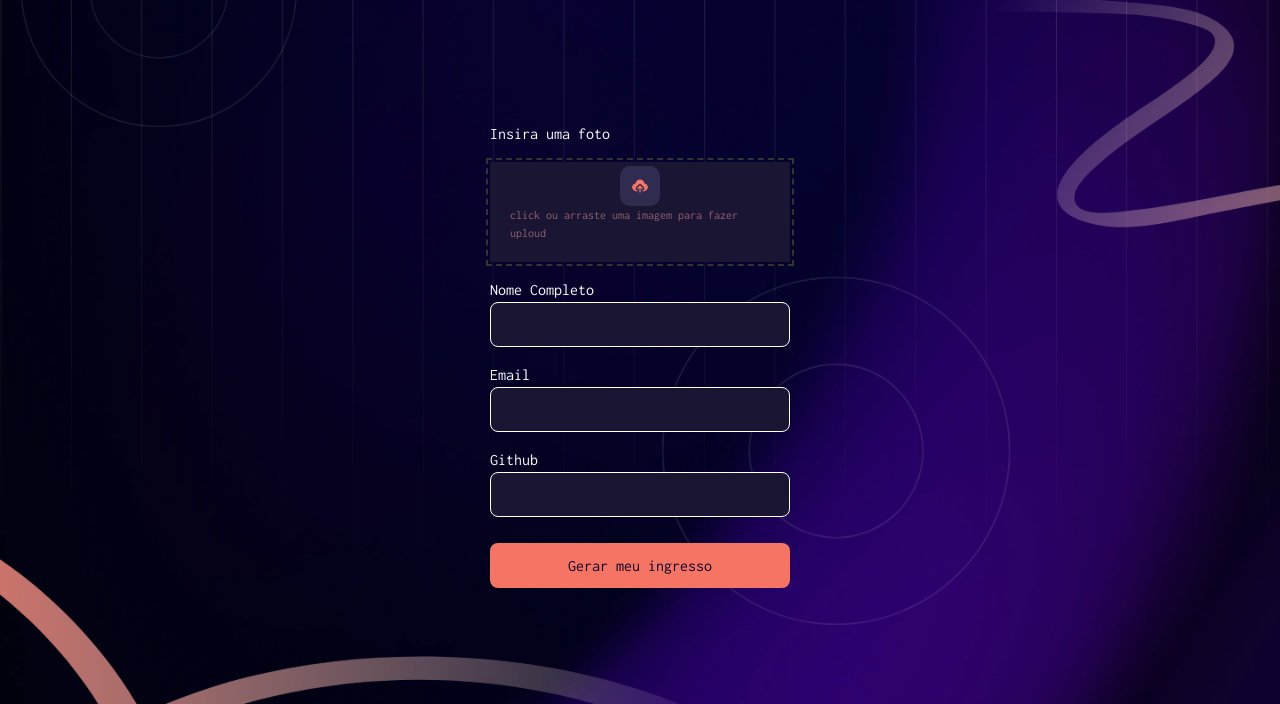
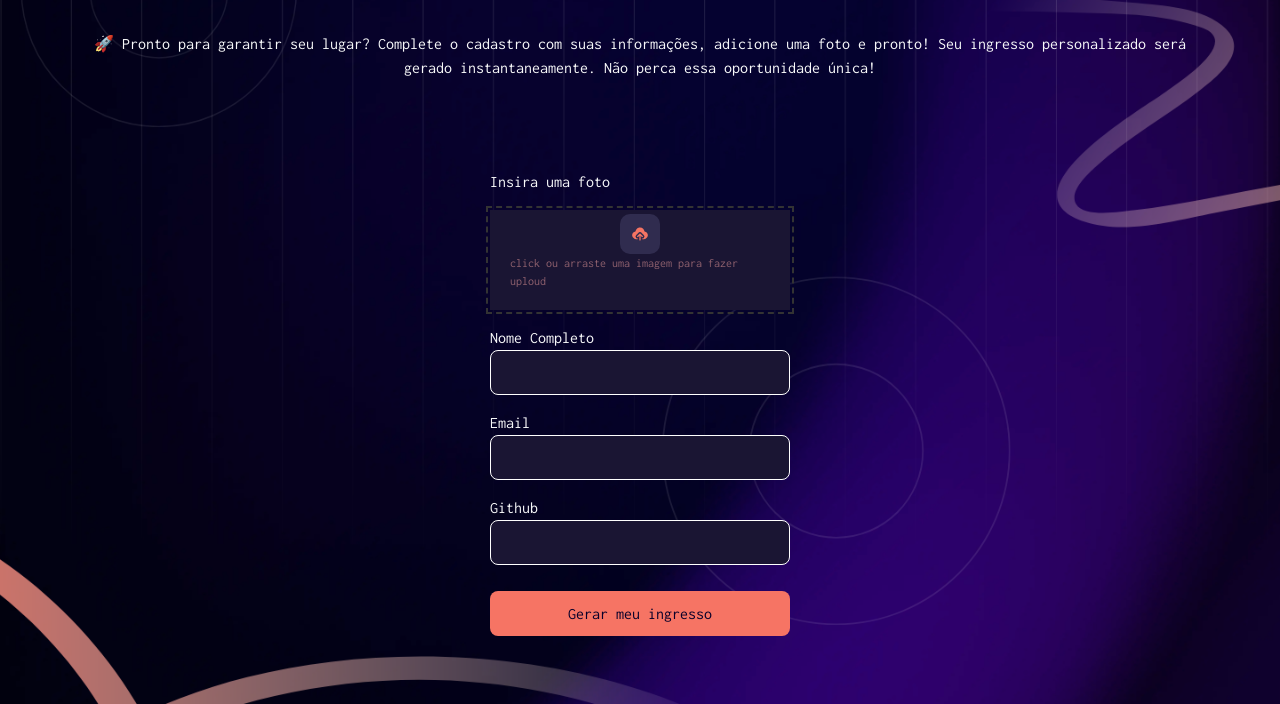
Before and after one commit to JacobSassapa/Geradordeingressos, a plain HTML site: page index.html in a window 1280 px wide. Shown: the part 96-800 px from the top of the page. Drawn offline with Linux system fonts and the light colour scheme.

Commit message:
Nova mensagem de boas vindas

```diff
--- a/index.html
+++ b/index.html
@@ -14,6 +14,13 @@
         <div class="div-logo mb-5">
            <img src="assets/images/logo-full.svg" alt="">
         </div>
+       <div class="div-titulo text-center" id="divTitulo">
+          🚀 Pronto para garantir seu lugar?
+          Complete o cadastro com suas informações,
+           adicione uma foto e pronto! Seu ingresso
+           personalizado será gerado instantaneamente.
+            Não perca essa oportunidade única!
+       </div>
 
        <div class="div-form" id="divForm">
             <div class="input-div">
```
